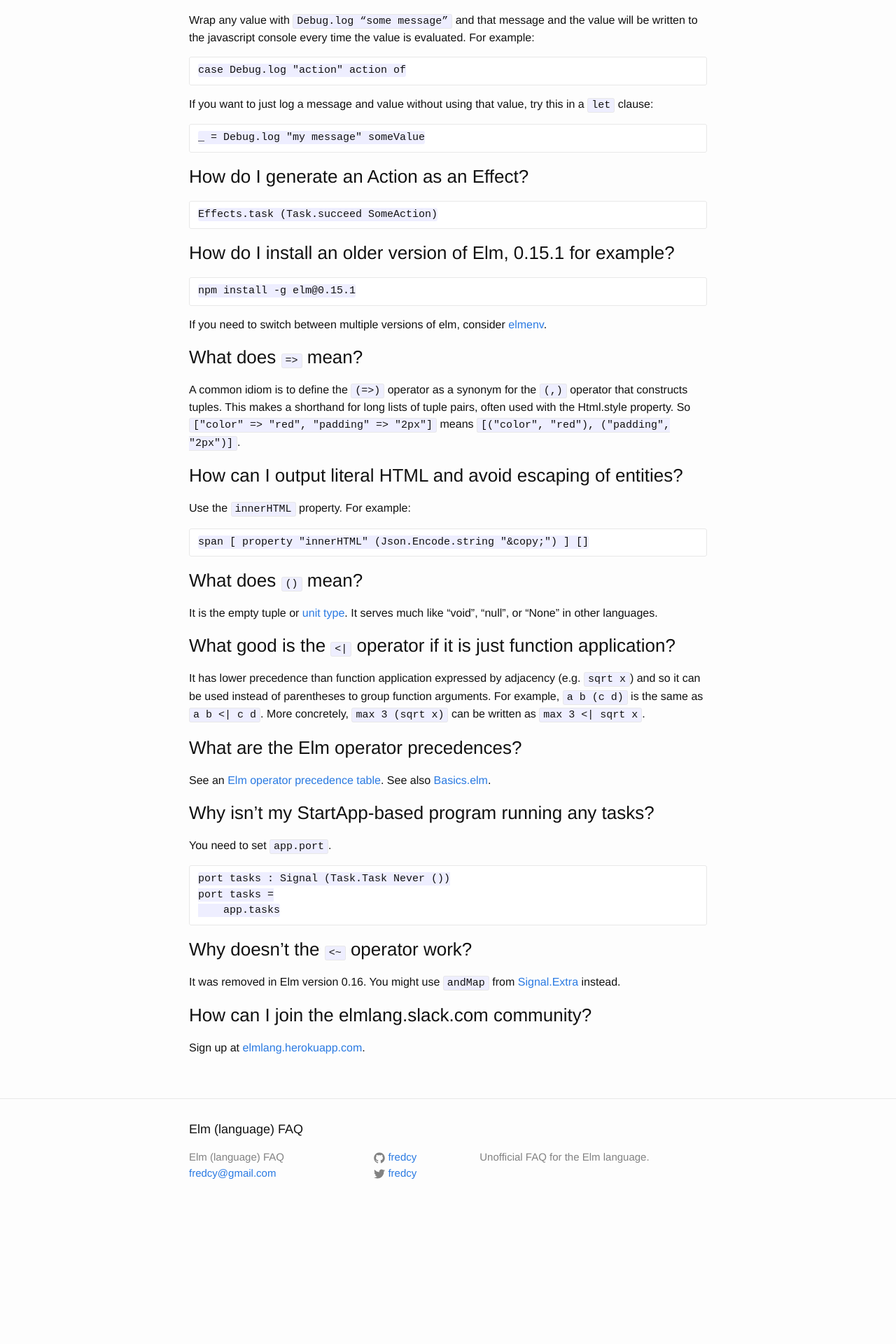
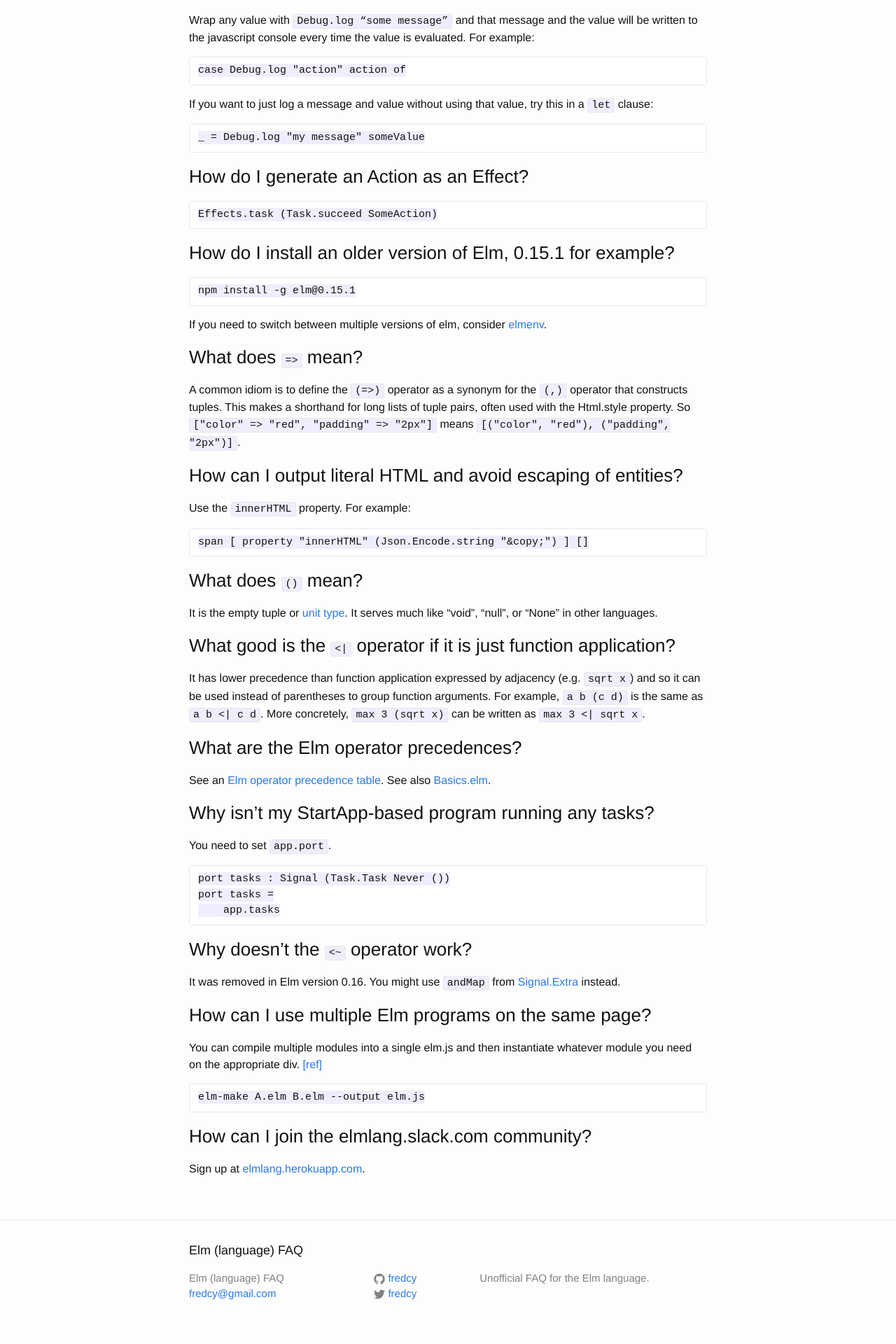
Before and after one commit to gunnarahlberg/elm-faq, a Jekyll site: the page built from index.md, in a window 1280 px wide. Shown: the part 851-2771 px from the top of the page at 70% size. Built offline with Jekyll 4.4.1, drawn with Linux system fonts in a browser that asks for light colours; before the commit the page ends 2598 px from its top, so only the background shows below that.

Commit message:
New item about multiple programs on page. Display scroll bars only when needed.

```diff
--- a/_sass/_base.scss
+++ b/_sass/_base.scss
@@ -139,7 +139,7 @@ code {
 
 pre {
     padding: 8px 12px;
-    overflow-x: scroll;
+    overflow: auto;
 
     > code {
         border: 0;
--- a/index.md
+++ b/index.md
@@ -75,5 +75,11 @@ It was removed in Elm version 0.16. You might use `andMap` from
 [Signal.Extra](http://package.elm-lang.org/packages/Apanatshka/elm-signal-extra/5.7.0/Signal-Extra#andMap)
 instead.
 
+### How can I use multiple Elm programs on the same page?
+
+You can compile multiple modules into a single elm.js and then instantiate whatever module you need on the appropriate div. [\[ref\]](https://groups.google.com/forum/#!topic/elm-discuss/RRMuPtypvIk)
+
+    elm-make A.elm B.elm --output elm.js
+
 ### How can I join the elmlang.slack.com community?
 Sign up at [elmlang.herokuapp.com](http://elmlang.herokuapp.com/).
```
